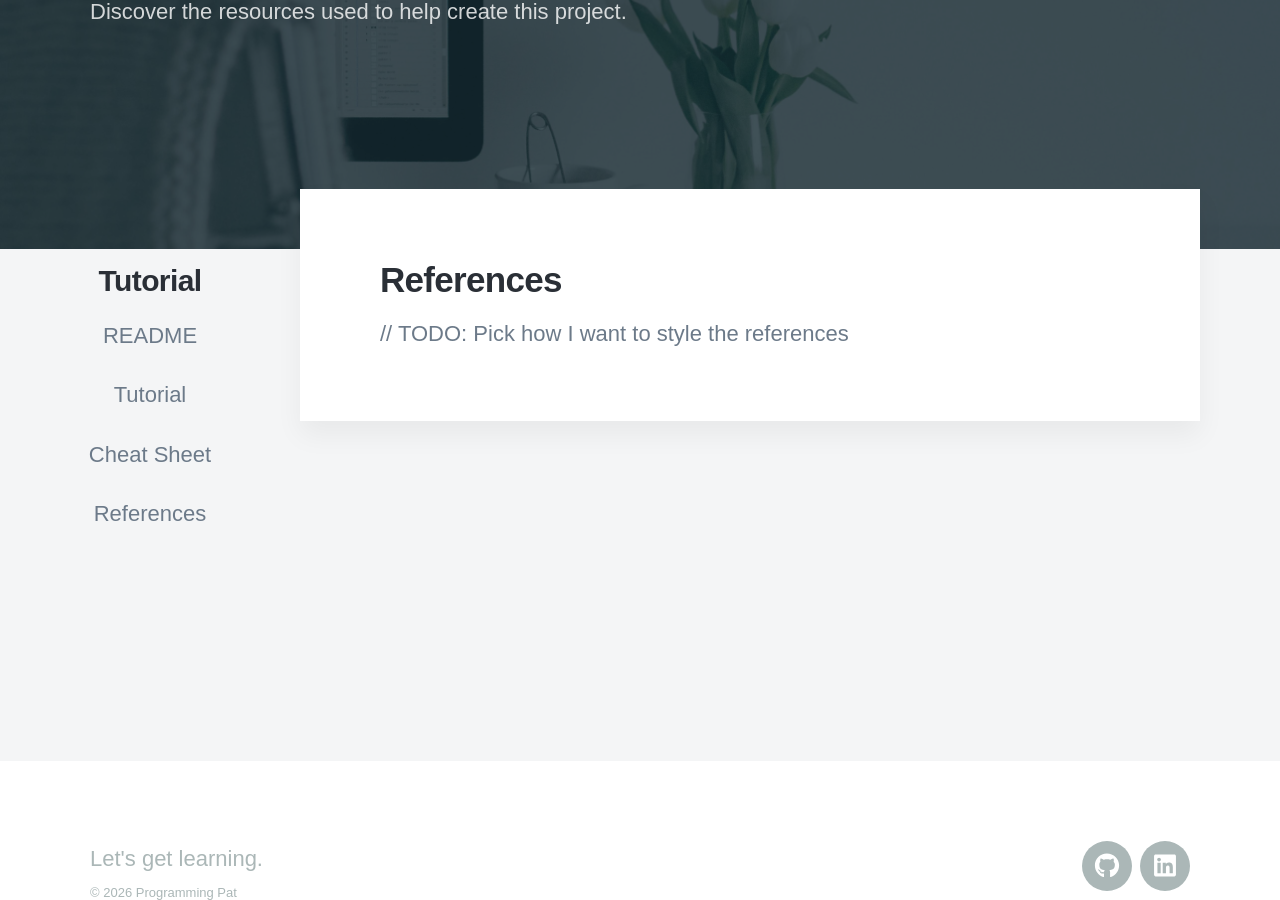
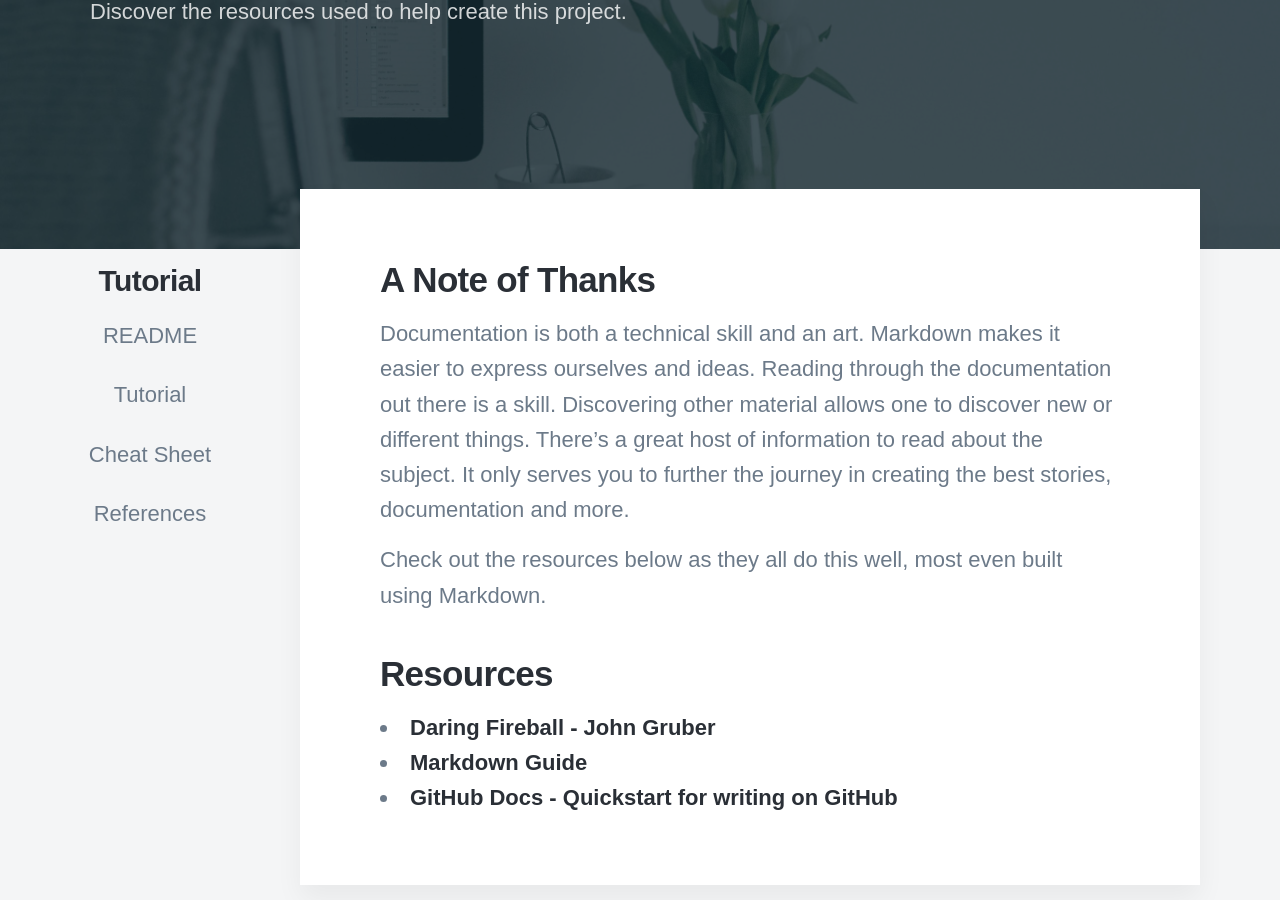
Before and after one commit to pmcavoy89/markdown, a Jekyll site: the page built from docs/_pages/references.md, in a window 1280 px wide and 900 px high, scrolled down 508 px. Built offline with Jekyll 4.4.1, drawn with Linux system fonts in a browser that asks for light colours; nearby versions of some CDN libraries; some web fonts are replaced.

Commit message:
Updates References

```diff
--- a/docs/_pages/references.md
+++ b/docs/_pages/references.md
@@ -5,6 +5,15 @@ layout: page
 featured_image: /images/markdown.jpg
 ---
 
-## References
+## A Note of Thanks
 
-// TODO: Pick how I want to style the references
+Documentation is both a technical skill and an art. Markdown makes it easier to express ourselves and ideas. Reading through the documentation out there is a skill.
+Discovering other material allows one to discover new or different things. There's a great host of information to read about the subject. It only serves you to further the journey in creating the best stories, documentation and more.
+
+Check out the resources below as they all do this well, most even built using Markdown.
+
+## Resources
+
+- [Daring Fireball - John Gruber](https://daringfireball.net/projects/markdown/)
+- [Markdown Guide](https://www.markdownguide.org/getting-started/)
+- [GitHub Docs - Quickstart for writing on GitHub](https://docs.github.com/en/get-started/writing-on-github/getting-started-with-writing-and-formatting-on-github/quickstart-for-writing-on-github)
```
